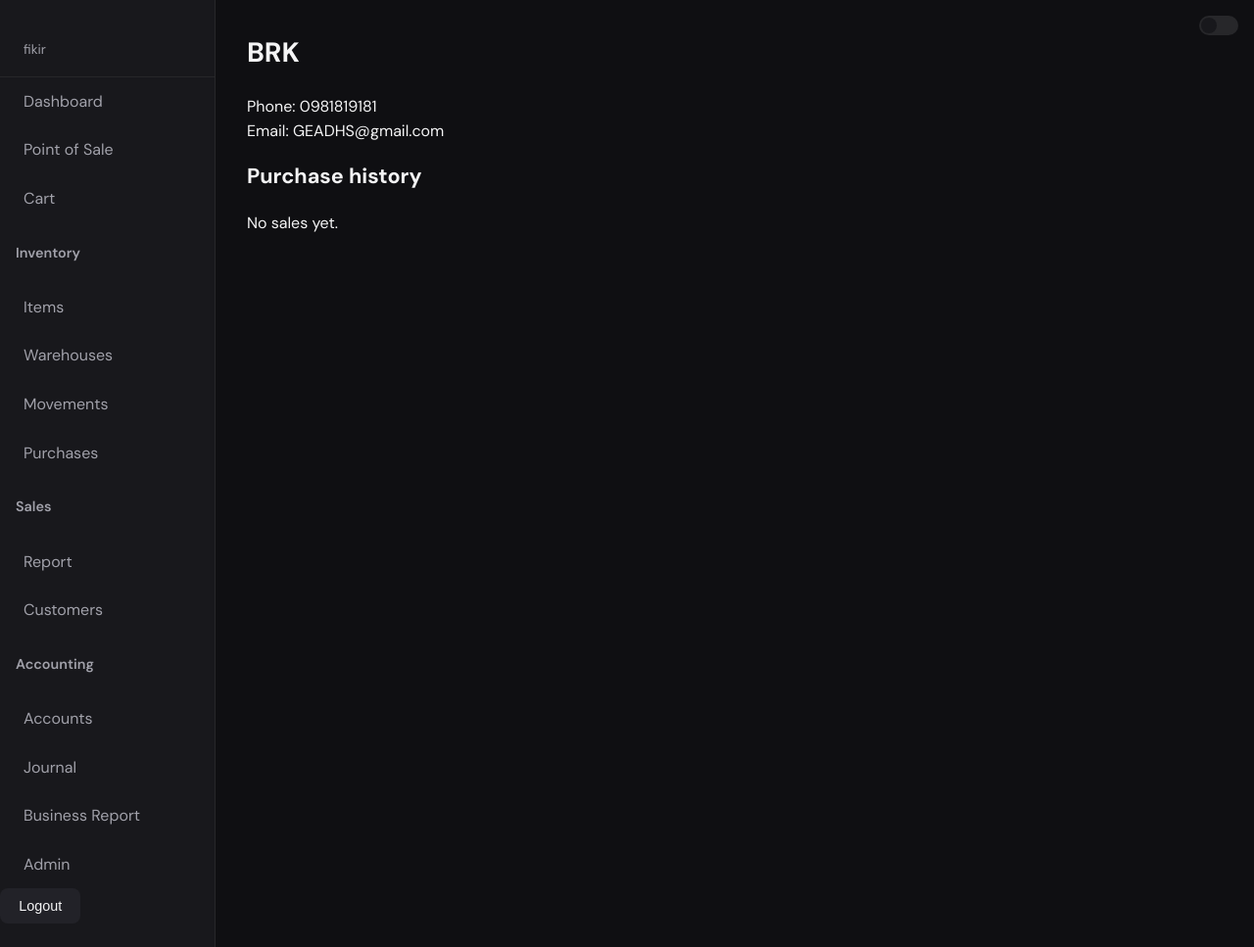
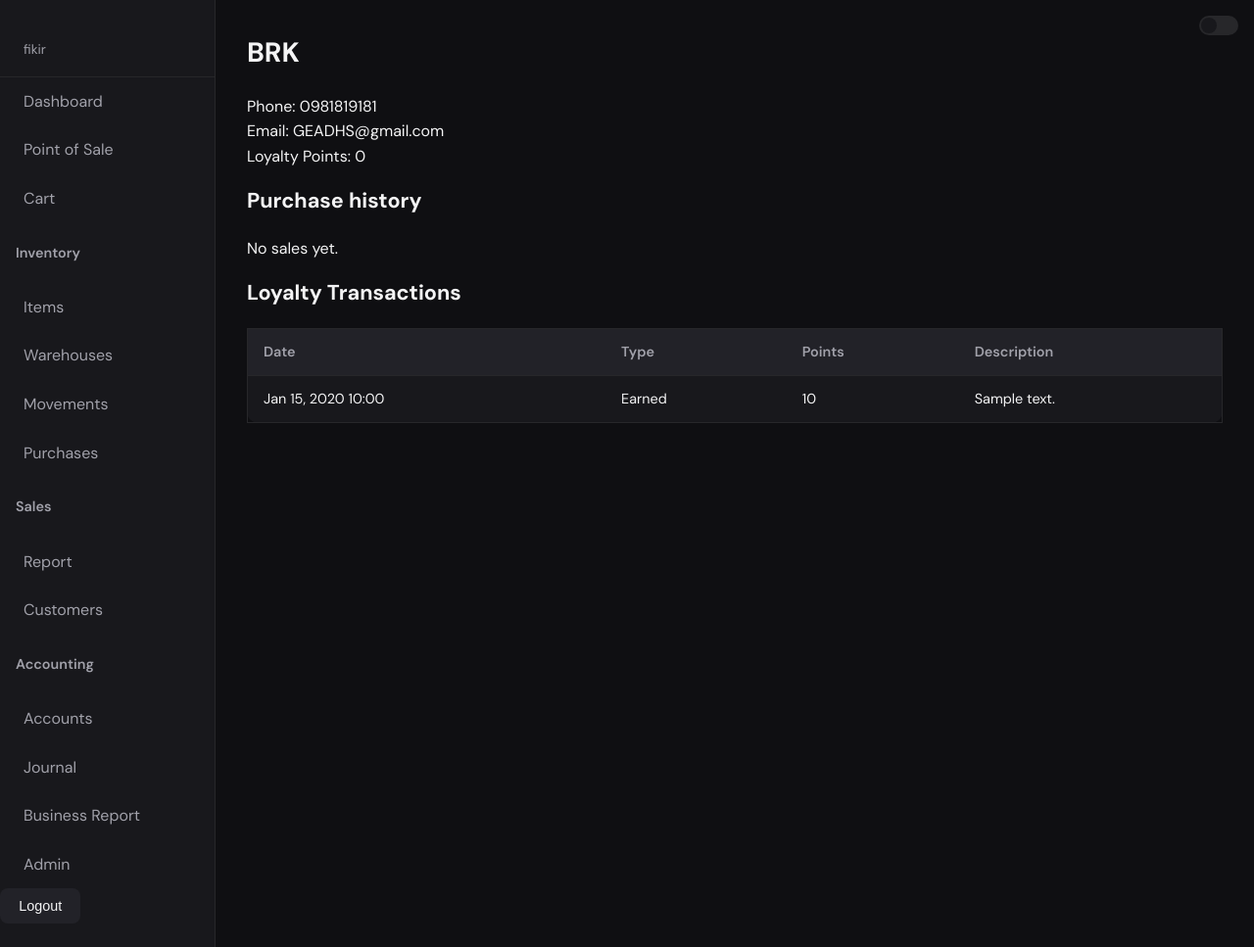
Before and after one commit to FikreMaryam/Spare-Parts-ERP, a Django app: page /sales/customers/1/ in a window 1280 px wide. Shown: the whole page at 98% size. Run offline with Django 5.2, Linux system fonts and the light colour scheme; a user stored in the database is signed in; data comes from the database, SQL or seed files in the repository; both versions use the stored data as it was after the commit; tables that the repository leaves empty hold one stand-in row (values such as "Sample post").

Commit message:
Add basic loyalty points system to sales app

```diff
--- a/sales/models.py
+++ b/sales/models.py
@@ -8,6 +8,7 @@ class Customer(models.Model):
     email = models.EmailField(blank=True)
     address = models.TextField(blank=True)
     credit_limit = models.DecimalField(max_digits=10, decimal_places=2, default=0)
+    loyalty_points = models.PositiveIntegerField(default=0, help_text="Accumulated loyalty points")
 
     def __str__(self):
         return self.name
@@ -44,6 +45,20 @@ class Sale(models.Model):
     def profit(self):
         return sum(item.profit() for item in self.items.all())
 
+    def award_loyalty_points(self):
+        if self.customer:
+            points = int(self.calculate_total() // 10)  # 1 point per $10 spent
+            if points > 0:
+                self.customer.loyalty_points += points
+                self.customer.save()
+                LoyaltyTransaction.objects.create(
+                    customer=self.customer,
+                    sale=self,
+                    points=points,
+                    transaction_type="EARN",
+                    description=f"Earned {points} points for purchase of ${self.calculate_total()}"
+                )
+
     def __str__(self):
         if self.customer:
             return f"Sale #{self.id} ({self.customer.name})"
@@ -70,3 +85,19 @@ class SaleItem(models.Model):
 
     def __str__(self):
         return f"{self.product.name} ({self.quantity})"
+
+
+class LoyaltyTransaction(models.Model):
+    TRANSACTION_TYPES = [
+        ("EARN", "Earned"),
+        ("SPEND", "Spent"),
+    ]
+    customer = models.ForeignKey(Customer, on_delete=models.CASCADE)
+    sale = models.ForeignKey(Sale, null=True, blank=True, on_delete=models.SET_NULL, help_text="Sale that triggered the transaction")
+    points = models.IntegerField(help_text="Points earned (positive) or spent (negative)")
+    transaction_type = models.CharField(max_length=10, choices=TRANSACTION_TYPES)
+    date = models.DateTimeField(auto_now_add=True)
+    description = models.CharField(max_length=200, blank=True)
+
+    def __str__(self):
+        return f"{self.customer.name}: {self.get_transaction_type_display()} {abs(self.points)} points"
--- a/sales/templates/sales/customer_detail.html
+++ b/sales/templates/sales/customer_detail.html
@@ -8,6 +8,7 @@
     {% if customer.phone %}Phone: {{ customer.phone }}<br>{% endif %}
     {% if customer.email %}Email: {{ customer.email }}<br>{% endif %}
     {% if customer.address %}Address: {{ customer.address }}<br>{% endif %}
+    Loyalty Points: {{ customer.loyalty_points }}
 </p>
 <h2>Purchase history</h2>
 {% if sales %}
@@ -27,4 +28,22 @@
 {% else %}
 <p>No sales yet.</p>
 {% endif %}
+<h2>Loyalty Transactions</h2>
+{% if transactions %}
+<table class="card">
+    <thead><tr><th>Date</th><th>Type</th><th>Points</th><th>Description</th></tr></thead>
+    <tbody>
+    {% for t in transactions %}
+    <tr>
+        <td>{{ t.date|date:"M d, Y H:i" }}</td>
+        <td>{{ t.get_transaction_type_display }}</td>
+        <td>{{ t.points }}</td>
+        <td>{{ t.description }}</td>
+    </tr>
+    {% endfor %}
+    </tbody>
+</table>
+{% else %}
+<p>No loyalty transactions yet.</p>
+{% endif %}
 {% endblock %}
--- a/sales/views.py
+++ b/sales/views.py
@@ -181,6 +181,7 @@ def cart_view(request):
 
             sale.total_amount = total
             sale.save()
+            sale.award_loyalty_points()
         # clear cart and prices
         request.session["cart"] = {}
         request.session["cart_prices"] = {}
@@ -249,10 +250,11 @@ def customer_list(request):
 
 @login_required
 def customer_detail(request, pk):
-    from .models import Customer
+    from .models import Customer, LoyaltyTransaction
     cust = get_object_or_404(Customer, id=pk)
     sales = Sale.objects.filter(customer=cust).prefetch_related('items')
-    return render(request, "sales/customer_detail.html", {"customer": cust, "sales": sales})
+    transactions = LoyaltyTransaction.objects.filter(customer=cust).order_by('-date')
+    return render(request, "sales/customer_detail.html", {"customer": cust, "sales": sales, "transactions": transactions})
 
 
 @login_required
```
Also changed, not shown: db.sqlite3, sales/migrations/0007_customer_loyalty_points_alter_sale_payment_method_and_more.py (added).
